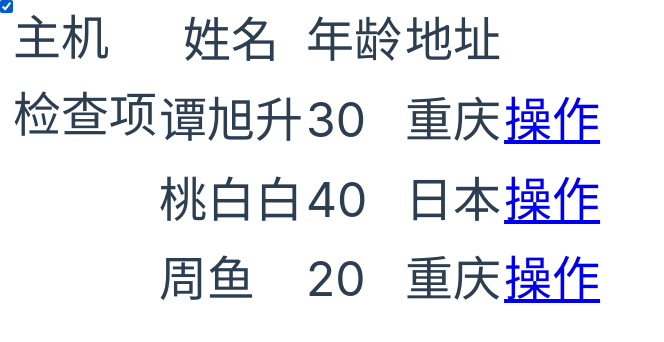
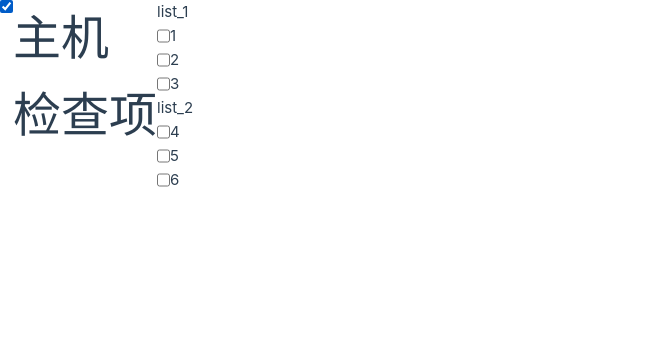
Before and after one commit to c3qu/vue_practice, a Vue app: page / in a window 1280 px wide. Shown: the top 342 px of the page, without its empty margins (0-664 px from the left). Built offline with nearby package versions, Linux system fonts and the light colour scheme.

Commit message:
实现了一个可折叠的列表

```diff
--- a/src/App.vue
+++ b/src/App.vue
@@ -4,8 +4,9 @@ import SideBar from './components/SideBar.vue'
 import HostDetail from './components/HostDetail.vue'
 import CheckItemDetail from './components/CheckItemDetail.vue'
 import HostAddCheckItemDetail from "./components/HostAddCheckItemDetail.vue";
+import Collapsible from "@/components/Collapsible.vue";
 
-const index = ref(1)
+const index = ref(4)
 let childInfo=null
 const setIndex=(i,info)=>{
   index.value = i
@@ -16,7 +17,8 @@ const setIndex=(i,info)=>{
 const compNameList = [
   HostDetail,
   CheckItemDetail,
-  HostAddCheckItemDetail
+  HostAddCheckItemDetail,
+  Collapsible
 ]
 </script>
 
--- /dev/null
+++ b/src/components/Collapsible.vue
@@ -0,0 +1,41 @@
+<script setup>
+import {ref} from "vue";
+
+const data=ref({
+  list_1:{
+    data:[1,2,3],
+    is_expand:true
+  },
+  list_2:{
+    data:[4,5,6],
+    is_expand:true
+  }
+})
+const is_expand=ref(true)
+function fold_or_expand(index){
+
+}
+
+</script>
+
+<template >
+  <div>
+  <div v-for="(v,k) in data">
+    <label @click="v.is_expand=!v.is_expand" :key="{k}">{{k}}</label>
+    <div v-for="i in v.data" class="min-item" v-show="v.is_expand">
+    <input type="checkbox"><div>{{i}}</div>
+    </div>
+  </div>
+  </div>
+
+</template>
+
+<style scoped>
+  div{
+    display: block;
+  }
+  .min-item{
+    display: flex;
+  }
+
+</style>
--- a/src/components/HostDetail.vue
+++ b/src/components/HostDetail.vue
@@ -1,5 +1,6 @@
 <script setup>
-import { ref,inject} from 'vue'
+import {ref} from 'vue'
+
 const data = ref(
     [
       {
@@ -26,6 +27,7 @@ const colunm_names = ref(
       "address": "地址",
     }
 )
+
 function show_detail() {
   alert("OK")
 }
@@ -37,7 +39,7 @@ function show_detail() {
       <th v-for="value in colunm_names">{{ value }}</th>
     </tr>
     <tr v-for="row in data" @click="$emit('setIndex',3,row)" class="table_body" title="打开对应检查项">
-            <td v-for="_, key in colunm_names">{{ row[key] }}</td>
+      <td v-for="_,key in colunm_names">{{ row[key] }}</td>
       <td><a href="https://github.com/c3qu" target="_blank">操作</a></td>
     </tr>
   </table>
```
Lines whose indentation alone changed are shown as unchanged.
